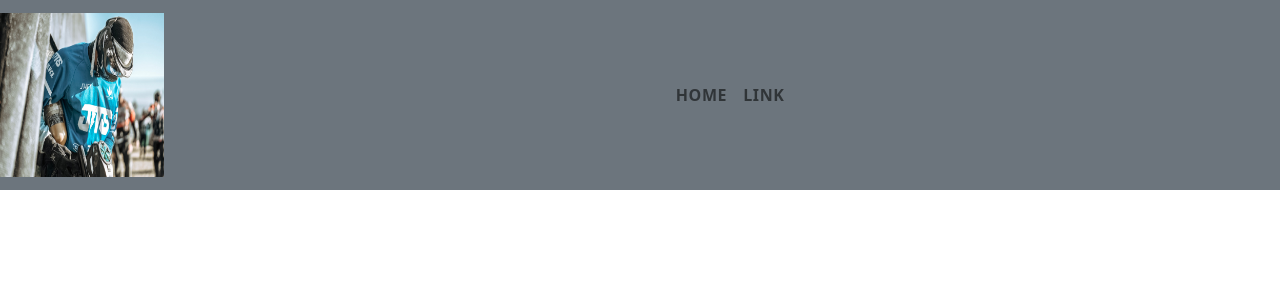
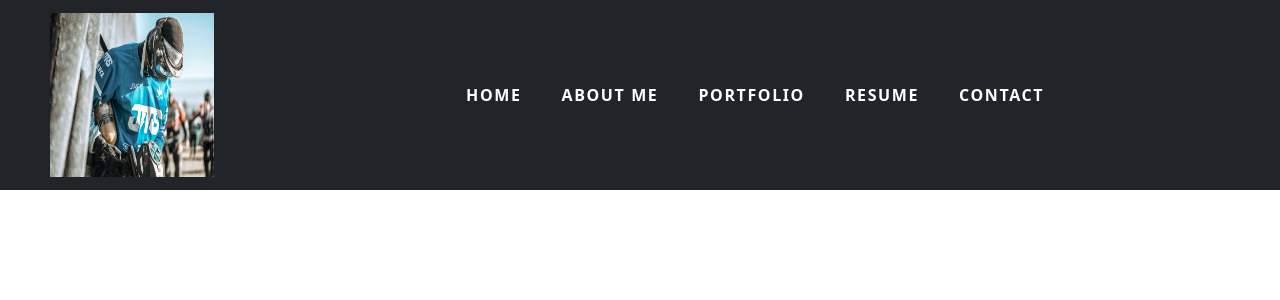
Before and after one commit to lverghese/lvreact-portfolio, a React (Create React App) app: page / in a window 1280 px wide. Shown: the top 300 px of the page. Built offline with nearby package versions, Linux system fonts and the light colour scheme.

Commit message:
JS script for dropdown and nav styling

```diff
--- a/public/index.html
+++ b/public/index.html
@@ -39,5 +39,8 @@
       To begin the development, run `npm start` or `yarn start`.
       To create a production bundle, use `npm run build` or `yarn build`.
     -->
+    <script src="https://code.jquery.com/jquery-3.2.1.slim.min.js" integrity="sha384-KJ3o2DKtIkvYIK3UENzmM7KCkRr/rE9/Qpg6aAZGJwFDMVNA/GpGFF93hXpG5KkN" crossorigin="anonymous"></script>
+<script src="https://cdnjs.cloudflare.com/ajax/libs/popper.js/1.12.9/umd/popper.min.js" integrity="sha384-ApNbgh9B+Y1QKtv3Rn7W3mgPxhU9K/ScQsAP7hUibX39j7fakFPskvXusvfa0b4Q" crossorigin="anonymous"></script>
+<script src="https://maxcdn.bootstrapcdn.com/bootstrap/4.0.0/js/bootstrap.min.js" integrity="sha384-JZR6Spejh4U02d8jOt6vLEHfe/JQGiRRSQQxSfFWpi1MquVdAyjUar5+76PVCmYl" crossorigin="anonymous"></script>
   </body>
 </html>
--- a/src/App.css
+++ b/src/App.css
@@ -6,6 +6,12 @@ body {
 
 /****************************** NAVBAR **************************/
 
+:root {
+  --primary-white: #fff;
+  --primary-blue: #40e0d0;
+
+}
+
 .logo {
   height: 10.265rem;
   width: 10.265rem;
@@ -13,12 +19,28 @@ body {
 
 /*** Links **/
 
-.nav-link {
+nav a.nav-link {
   font-weight: 700;
-  letter-spacing: 0.0375rem;
+  letter-spacing: 0.1rem;
   cursor: pointer;
 }
 
 nav ul li {
   text-transform: uppercase;
 }
+
+.navbar-nav > li > a {
+  color: var(--primary-white) !important;
+  text-align: right !important;
+  margin-right: 0.75rem;
+  margin-left: 0.75rem;
+}
+
+.navbar-brand {
+  max-width: 17.25rem;
+  padding-left: 50px !important;
+}
+
+.navbar-nav > li > a.active, .navbar-nav > li > a:focus {
+  border-top: 0.1875rem solid var(--primary-blue);
+}
--- a/src/components/Nav/index.js
+++ b/src/components/Nav/index.js
@@ -4,8 +4,9 @@ import pic from '../../images/Header.JPG'
 
 const Nav = () => {
     return (
-        <nav className="navbar navbar-expand-lg navbar-light bg-secondary">
-  <a className="navbar-brand text-light" href="/"><img className='logo' src={pic} alt='Profile'/></a>
+        <nav className="navbar navbar-expand-lg navbar-light bg-dark">
+
+  <a className="navbar-brand text-light" href="/"><img className='logo float-left' src={pic} alt='Profile'/></a>
   <button className="navbar-toggler" type="button" data-toggle="collapse" data-target="#navbarSupportedContent" aria-controls="navbarSupportedContent" aria-expanded="false" aria-label="Toggle navigation">
     <span className="navbar-toggler-icon"></span>
   </button>
@@ -16,10 +17,20 @@ const Nav = () => {
         <a className="nav-link" href="/">Home <span className="sr-only"></span></a>
       </li>
       <li className="nav-item">
-        <a className="nav-link" href="/">Link</a>
+        <a className="nav-link" href="/">About Me</a>
+      </li>
+      <li className="nav-item">
+        <a className="nav-link" href="/">Portfolio</a>
+      </li>
+      <li className="nav-item">
+        <a className="nav-link" href="/">Resume</a>
+      </li>
+      <li className="nav-item">
+        <a className="nav-link" href="/">Contact</a>
       </li>
     </ul>
   </div>
+
 </nav>
     )
 }
```
